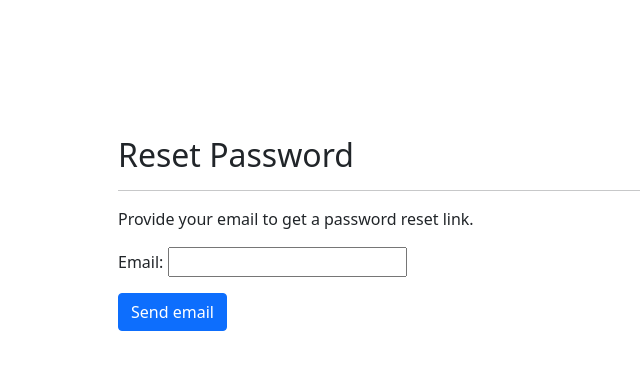
After one commit to saqibur/newsfeed-portal, a Django app: page /user/password_reset/ in a window 1280 px wide. The commit adds this page. Shown: the top 378 px of the page, without its empty margins (0-640 px from the left). Run offline with Django 3.2, Linux system fonts and the light colour scheme; parts of the project's set-up code (start-up, migrations or seed data) failed here and were passed over.

Commit message:
Merge PR: Add password reset (#19)
* Add password reset
* Add forgot password links

```diff
--- a/templates/users/login.html
+++ b/templates/users/login.html
@@ -23,6 +23,8 @@
       <p class="text-danger">Username or password incorrect</p>
     {% endif %}
     <input class="form-input btn btn-success" type="submit" value="Login">
+    <br><br>
+    <a href="{% url 'user:password_reset' %}">Forgot your password? </a>
   </form>
 </div>
 
--- /dev/null
+++ b/templates/users/password/reset.html
@@ -0,0 +1,14 @@
+{% extends 'base.html' %}
+
+{% block content %}
+	<div class="container p-5">
+  	 	<h2 class="font-weight-bold mt-3">Reset Password</h2>
+		<hr>
+		<p>Provide your email to get a password reset link.</p>
+        <form method="POST">
+            {% csrf_token %}
+            {{ form.as_p }}
+            <button class="btn btn-primary" type="submit">Send email</button>
+        </form>
+  	</div>
+{% endblock %}
--- a/templates/users/settings.html
+++ b/templates/users/settings.html
@@ -8,6 +8,8 @@
     <a href="{% url 'user:home' %}"class="">Home</a>
     -
     <a href="{% url 'user:newsfeed' %}"class="">Newsfeed</a>
+    -
+    <a class="btn btn-warning" href="{% url 'user:password_reset' %}">Password Reset</a>
     -
     <a class="btn btn-danger" href="{% url 'user:logout' %}">Logout</a>
     <form method="post">
--- /dev/null
+++ b/users/forms/password.py
@@ -0,0 +1,26 @@
+from django.conf import settings
+from django.contrib.auth.forms import (
+    PasswordResetForm,
+)
+from django.template import loader
+
+from libraries.sendgrid_service.sendgrid_service import send_email
+
+
+
+class CustomPasswordResetForm(PasswordResetForm):
+    def send_mail(
+        self,
+        subject_template_name,
+        email_template_name,
+        context,
+        from_email,
+        to_email,
+        html_email_template_name = None
+    ):
+        send_email(
+            from_email   = settings.FROM_EMAIL,
+            to_email     = to_email,
+            html_content = loader.render_to_string(email_template_name, context),
+            subject      = "Password Reset for Newsfeed-Portal",
+        )
--- a/users/urls.py
+++ b/users/urls.py
@@ -1,3 +1,4 @@
+from django.contrib import auth
 from django.urls import path
 
 from users.views.authentication import (
@@ -10,6 +11,12 @@ from users.views.homepage import (
     NewsfeedView,
 )
 from users.views.settings import SettingsView
+from users.views.password_reset import (
+    CustomPasswordResetCompleteView,
+    CustomPasswordResetConfirmView,
+    CustomPasswordResetDoneView,
+    CustomPasswordResetView,
+)
 
 app_name: str = 'users'
 
@@ -21,4 +28,8 @@ urlpatterns = [
     path('logout/', LogoutView.as_view(), name='logout'),
     path('settings/', SettingsView.as_view(), name='settings'),
     path('newsfeed/', NewsfeedView.as_view(), name='newsfeed'),
+    path('password_reset/', CustomPasswordResetView.as_view(), name='password_reset'),
+    path('password_reset/done/', CustomPasswordResetDoneView.as_view(), name='password_reset_done'),
+    path('reset/<uidb64>/<token>/', CustomPasswordResetConfirmView.as_view(), name='password_reset_confirm'),
+    path('reset/complete/', CustomPasswordResetCompleteView.as_view(), name='password_reset_complete'),
 ]
--- /dev/null
+++ b/users/views/password_reset.py
@@ -0,0 +1,34 @@
+from django.contrib.auth.views import (
+    PasswordResetCompleteView,
+    PasswordResetConfirmView,
+    PasswordResetDoneView,
+    PasswordResetView,
+)
+from django.urls.base import reverse_lazy
+from django.forms import Form
+
+from users.forms.password import CustomPasswordResetForm
+
+
+
+class CustomPasswordResetView(PasswordResetView):
+    template_name:       str  = 'users/password/reset.html'
+    email_template_name: str  = 'users/password/reset_email.html'
+    form_class:          Form = CustomPasswordResetForm
+    success_url               = reverse_lazy('user:password_reset_done')
+
+
+
+class CustomPasswordResetCompleteView(PasswordResetCompleteView):
+    template_name: str = 'users/password/reset_complete.html'
+
+
+
+class CustomPasswordResetConfirmView(PasswordResetConfirmView):
+    template_name: str = 'users/password/reset_confirm.html'
+    success_url        = reverse_lazy('user:password_reset_complete')
+
+
+
+class CustomPasswordResetDoneView(PasswordResetDoneView):
+    template_name: str = 'users/password/reset_complete.html'
```
Also changed, not shown: templates/users/password/reset_complete.html (added, +10 -0 lines), templates/users/password/reset_confirm.html (added, +15 -0 lines), templates/users/password/reset_done.html (added, +11 -0 lines), templates/users/password/reset_email.html (added, +10 -0 lines), libraries/sendgrid_service/sendgrid_service.py (renamed from libraries/sendgrid_service/sendgrid_serivce.py).
